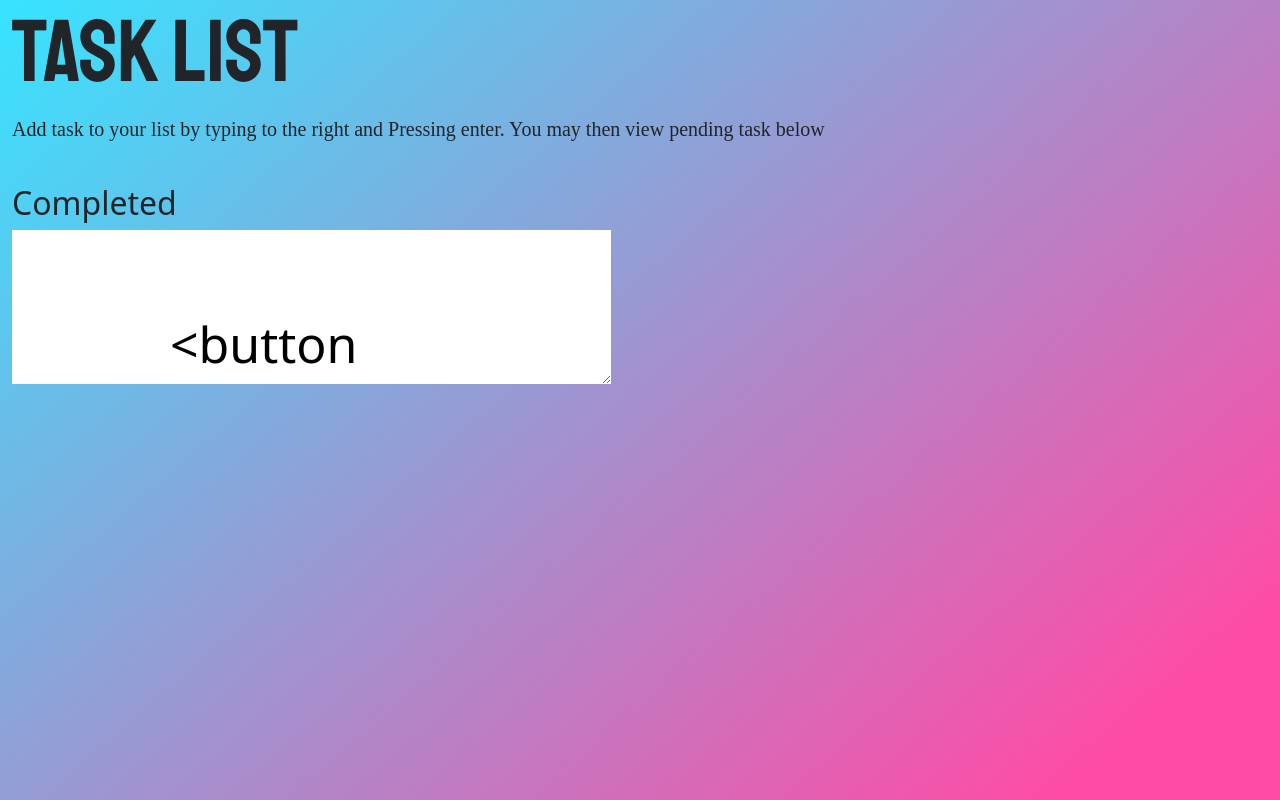
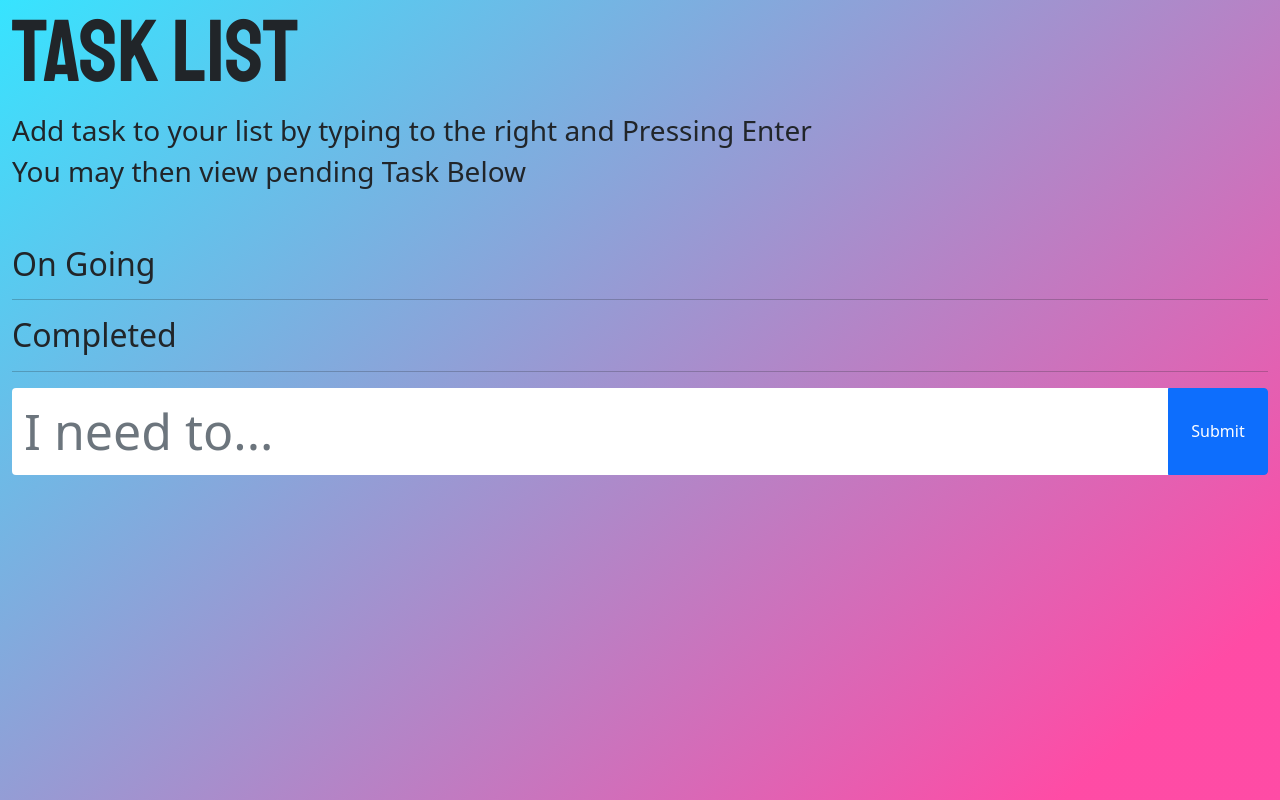
Before and after one commit to DarkShadow1060/ToDo-List, a plain HTML site: page index.html in a window 1280 px wide. Drawn offline with nearby package versions, Linux system fonts and the light colour scheme; a web font is replaced by a local one.

Commit message:
Update index.html
Changed some structures alignments

```diff
--- a/index.html
+++ b/index.html
@@ -2,6 +2,7 @@
 <html>
 
 <head>
+    <script src="https://kit.fontawesome.com/14a1f0c462.js" crossorigin="anonymous"></script>
     <link rel="preconnect" href="https://fonts.gstatic.com">
     <link href="https://fonts.googleapis.com/css2?family=Staatliches&display=swap" rel="stylesheet">
     <link href="https://cdn.jsdelivr.net/npm/bootstrap@5.0.1/dist/css/bootstrap.min.css" rel="stylesheet"
@@ -18,6 +19,9 @@
     <link rel="preconnect" href="https://fonts.gstatic.com">
     <link href="https://fonts.googleapis.com/css2?family=Staatliches&display=swap" rel="stylesheet">
     <link rel="stylesheet" href="styles.css">
+    <link rel="preconnect" href="https://fonts.gstatic.com">
+    <link href="https://fonts.googleapis.com/css2?family=Arima+Madurai:wght@100&display=swap" rel="stylesheet">
+
     <title>To-Do List</title>
 
 </head>
@@ -26,25 +30,33 @@
     <div class="main-block container-fluid">
 
         <div class="inner-block1" id="in_blk1">
-            <h1> TASK LIST </h1>
-            <p>Add task to your list by typing to the right and Pressing enter.
-                You may then view pending task below</p>
+            <h1 class="centering"> TASK LIST </h1>
+            <h3 class="centering">Add task to your list by typing to the right and Pressing Enter</h3>
+                <h3 class="centering">You may then view pending Task Below</h3>
             <br>
+            <br>
+            <h2>On Going</h2>
+
 
 
         </div>
         <div class="inner-block2" id="in_blk2">
+            <hr>
             <h2>Completed</h2>
+            <hr>
         </div>
         <div class="inner-block3" id="in_blk2">
 
-            <textarea id="list_input" type="text" placeholder="I need to..." size="">
+            <div class="input-group mb-3">
+                <input  id="list_input" type="text" class="form-control" placeholder="I need to..." aria-label="Recipient's username" aria-describedby="button-addon2">
+                <button type="button" id="submitbtn" class="btn btn-primary">Submit </button>
+              </div>
 
-            <button id="submitbtn"> Submit </button>
 
         </div>
 
-    </div>
+
+        </div>
 </body>
 <script src="script.js">
 
```
